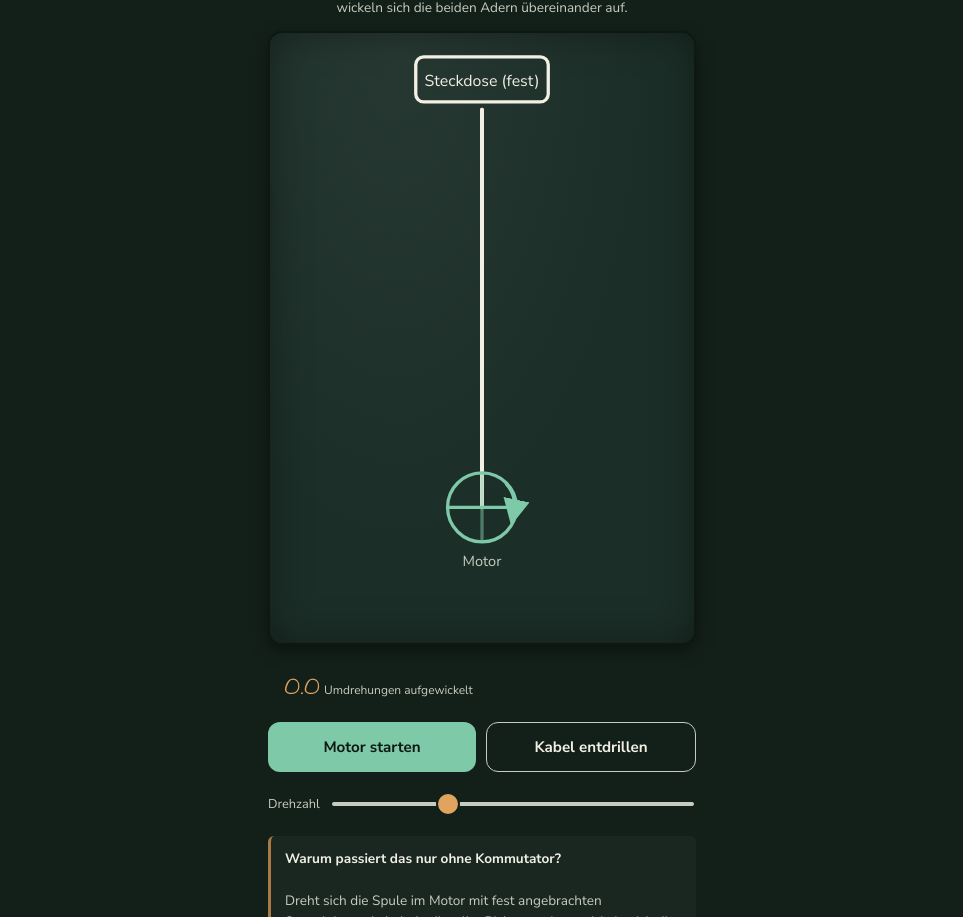
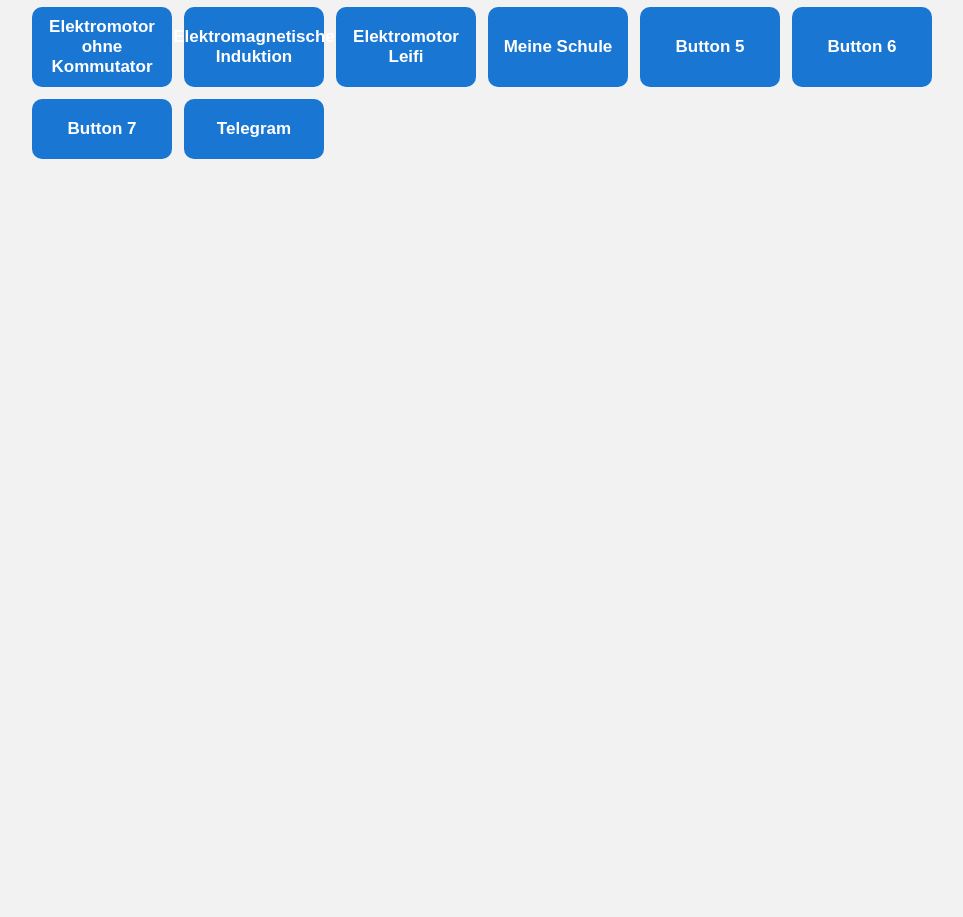
Before and after one commit to hssw24/vhs, a plain HTML site: page index.html in a window 1280 px wide. Shown: the part 91-1008 px from the top of the page, without its empty margins (158-1121 px from the left). After the commit the page ends 800 px from the top, so only its background shows below. Drawn offline with Linux system fonts and the light colour scheme.

Commit message:
update index.html

```diff
--- a/index.html
+++ b/index.html
@@ -2,317 +2,207 @@
 <html lang="de">
 <head>
     <meta charset="UTF-8">
-<meta name="viewport" content="width=device-width, initial-scale=1, maximum-scale=1, user-scalable=no, viewport-fit=cover">
-<title>Warum sich das Zuleitungskabel verdrillt</title>
+
+    <!-- Wichtig für die optimale Darstellung auf Handys -->
+    <meta name="viewport" content="width=device-width, initial-scale=1.0">
+
+    <title>Meine Buttonmatrix</title>
+
     <style>
-  @import url('https://fonts.googleapis.com/css2?family=Architects+Daughter&family=Nunito+Sans:wght@400;600;700;800&display=swap');
-
-  :root{
-    --board:#1c2e28;
-    --board-edge:#132019;
-    --chalk:#f2efe4;
-    --chalk-dim:#c8cbc0;
-    --copper:#e0a45f;
-    --copper-dim:#a97a45;
-    --teal:#7ec9a8;
-    --warn:#e2794f;
+        /* Grundlegende Seiteneinstellungen */
+        body {
+            margin: 0;
+            padding: 20px;
+            font-family: Arial, sans-serif;
+            background: #f2f2f2;
         }
 
-  *{box-sizing:border-box; -webkit-tap-highlight-color:transparent;}
-
-  html,body{
-    margin:0; padding:0;
-    background:var(--board-edge);
-    color:var(--chalk);
-    font-family:'Nunito Sans', -apple-system, system-ui, sans-serif;
-    min-height:100vh;
-    display:flex;
-    justify-content:center;
+        /* Überschrift */
+        h1 {
+            text-align: center;
+            margin-bottom: 20px;
         }
 
-  .page{
-    width:100%;
-    max-width:460px;
-    padding:env(safe-area-inset-top,18px) 16px calc(env(safe-area-inset-bottom,18px) + 16px);
-    display:flex;
-    flex-direction:column;
-    gap:14px;
+        /*
+         * BUTTONMATRIX
+         *
+         * auto-fit sorgt dafür, dass sich die Anzahl
+         * der Spalten automatisch an die Bildschirmbreite
+         * anpasst.
+         */
+        #buttonMatrix {
+            display: grid;
+
+            /* Auf großen Bildschirmen mehrere Spalten,
+               auf kleinen Bildschirmen entsprechend weniger */
+            grid-template-columns:
+                repeat(auto-fit, minmax(140px, 1fr));
+
+            gap: 12px;
+
+            max-width: 900px;
+            margin: 0 auto;
         }
 
-  header{ text-align:center; padding-top:6px; }
-  header h1{
-    font-family:'Architects Daughter', cursive;
-    font-weight:400;
-    font-size:1.5rem;
-    line-height:1.25;
-    margin:0 0 4px;
-    color:var(--chalk);
-  }
-  header p{
-    margin:0; font-size:0.85rem; color:var(--chalk-dim); line-height:1.4;
+        /* Aussehen der Buttons */
+        .matrixButton {
+            display: flex;
+            align-items: center;
+            justify-content: center;
+
+            min-height: 60px;
+            padding: 10px;
+
+            background: #1976d2;
+            color: white;
+
+            border: none;
+            border-radius: 10px;
+
+            font-size: 17px;
+            font-weight: bold;
+
+            cursor: pointer;
+
+            /* Verhindert, dass Text ausgewählt wird */
+            user-select: none;
+
+            /* Kleine Animation */
+            transition: transform 0.1s, opacity 0.1s;
         }
 
-  .board{
-    position:relative;
-    background:
-      radial-gradient(ellipse at 30% 0%, rgba(255,255,255,0.05), transparent 60%),
-      var(--board);
-    border:2px solid #0e1712;
-    border-radius:14px;
-    box-shadow: inset 0 0 40px rgba(0,0,0,0.35), 0 6px 18px rgba(0,0,0,0.4);
-    overflow:hidden;
+        /* Effekt beim Antippen */
+        .matrixButton:active {
+            transform: scale(0.96);
+            opacity: 0.8;
         }
 
-  svg{ display:block; width:100%; height:auto; }
+        /*
+         * Zusätzliche Anpassung für sehr kleine Handys
+         */
+        @media (max-width: 400px) {
 
-  .readout{
-    display:flex;
-    justify-content:space-between;
-    align-items:baseline;
-    padding:10px 16px 4px;
-    font-family:'Architects Daughter', cursive;
-  }
-  .readout .count{ font-size:1.6rem; color:var(--copper); }
-  .readout .count small{ font-family:'Nunito Sans',sans-serif; font-size:0.75rem; color:var(--chalk-dim); margin-left:4px; }
-  .readout .flag{ font-size:0.95rem; color:var(--warn); opacity:0; transition:opacity .25s; }
-  .readout .flag.show{ opacity:1; }
-
-  .controls{
-    display:flex;
-    gap:10px;
+            body {
+                padding: 12px;
             }
 
-  button{
-    flex:1;
-    border:none;
-    border-radius:12px;
-    padding:14px 10px;
-    font-size:0.95rem;
-    font-weight:700;
-    font-family:'Nunito Sans', sans-serif;
-    cursor:pointer;
-    min-height:48px;
-  }
-  #toggleBtn{ background:var(--teal); color:#0e1712; }
-  #toggleBtn:active{ transform:scale(0.97); }
-  #resetBtn{ background:transparent; color:var(--chalk); border:1.5px solid var(--chalk-dim); }
-  #resetBtn:active{ transform:scale(0.97); background:rgba(255,255,255,0.06); }
-
-  .speedRow{
-    display:flex; align-items:center; gap:10px;
-    font-size:0.8rem; color:var(--chalk-dim);
-  }
-  input[type=range]{
-    flex:1; height:32px; -webkit-appearance:none; background:transparent;
-  }
-  input[type=range]::-webkit-slider-runnable-track{
-    height:4px; background:var(--chalk-dim); border-radius:2px;
-  }
-  input[type=range]::-webkit-slider-thumb{
-    -webkit-appearance:none; margin-top:-10px;
-    width:24px; height:24px; border-radius:50%;
-    background:var(--copper); border:2px solid var(--board-edge);
+            #buttonMatrix {
+                grid-template-columns: repeat(2, 1fr);
+                gap: 10px;
             }
 
-  .explain{
-    font-size:0.85rem; line-height:1.55; color:var(--chalk-dim);
-    background:rgba(255,255,255,0.03);
-    border-left:3px solid var(--copper-dim);
-    padding:12px 14px;
-    border-radius:6px;
+            .matrixButton {
+                min-height: 55px;
+                font-size: 15px;
             }
-  .explain b{ color:var(--chalk); }
+        }
     </style>
 </head>
+
 <body>
-<div class="page">
 
-  <header>
-    <h1>Warum sich das Zuleitungskabel verdrillt</h1>
-    <p>Motor ohne Kommutator &mdash; er dreht immer in dieselbe Richtung, also wickeln sich die beiden Adern übereinander auf.</p>
-  </header>
-
-  <div class="board">
-    <svg id="scene" viewBox="0 0 320 460" preserveAspectRatio="xMidYMid meet">
-      <!-- fixed anchor -->
-      <g id="anchor">
-        <rect x="110" y="18" width="100" height="34" rx="6" fill="none" stroke="var(--chalk)" stroke-width="2.5"/>
-        <text x="160" y="40" text-anchor="middle" font-family="Nunito Sans" font-size="12" fill="var(--chalk)">Steckdose (fest)</text>
-      </g>
-
-      <!-- cable drawn dynamically -->
-      <path id="wireA" fill="none" stroke="var(--copper)" stroke-width="3" stroke-linecap="round"/>
-      <path id="wireB" fill="none" stroke="var(--chalk)" stroke-width="3" stroke-linecap="round"/>
-
-      <!-- rotor group, positioned dynamically -->
-      <g id="rotor">
-        <circle r="26" fill="none" stroke="var(--teal)" stroke-width="2.5"/>
-        <line x1="-26" y1="0" x2="26" y2="0" stroke="var(--teal)" stroke-width="2.5"/>
-        <line x1="0" y1="-26" x2="0" y2="26" stroke="var(--teal)" stroke-width="2.5" opacity="0.5"/>
-        <path d="M 18 -18 A 25 25 0 0 1 24 4" fill="none" stroke="var(--teal)" stroke-width="2.5" marker-end="url(#arrowhead)"/>
-      </g>
-      <text id="rotorLabel" text-anchor="middle" font-family="Nunito Sans" font-size="11" fill="var(--chalk-dim)">Motor</text>
-
-      <defs>
-        <marker id="arrowhead" markerWidth="8" markerHeight="8" refX="4" refY="4" orient="auto">
-          <path d="M0,0 L8,4 L0,8 z" fill="var(--teal)"/>
-        </marker>
-      </defs>
-    </svg>
-  </div>
-
-  <div class="readout">
-    <div class="count"><span id="turns">0.0</span><small>Umdrehungen aufgewickelt</small></div>
-    <div class="flag" id="flag">&#9888; Kabel stark verdrillt</div>
-  </div>
-
-  <div class="controls">
-    <button id="toggleBtn">Motor starten</button>
-    <button id="resetBtn">Kabel entdrillen</button>
-  </div>
-
-  <div class="speedRow">
-    <span>Drehzahl</span>
-    <input type="range" id="speed" min="0.4" max="3" step="0.1" value="1.2">
-  </div>
-
-  <div class="explain">
-        <b>Warum passiert das nur ohne Kommutator?</b> <br><br>
-    Dreht sich die Spule im Motor mit fest angebrachten Stromleitungskabeln in dieselbe Richtung, dann wickeln sich die beiden Adern bei jeder Umdrehung ein Stück weiter umeinander.<br><br>
-
-    Nach vielen Umdrehungen wird das Kabel kürzer, straffer und kann auf
-    Dauer brechen &mdash; deshalb benötigt so ein Aufbau entweder einen Schleifkontakt (= Kommutator) oder muss regelmäßig
-    zurückgedreht werden.
+    <h1>VHS Hameln-Pyrmont</h1>
 
     <!--
-    <b>Warum passiert das nur ohne Kommutator?</b> Ein Kommutator ist ein rotierender Schleifkontakt: Er lässt die
-    Zuleitung fest an der Wand hängen, während sich nur ein Kontaktring mitdreht. Fehlt dieser Trick &mdash; wie bei
-    diesem einfachen Motor oder Ventilatoren mit direkt angelöteten Kabeln &mdash; wickeln sich die beiden Adern bei
-    jeder Umdrehung ein Stück weiter umeinander. Nach vielen Umdrehungen wird das Kabel kürzer, straffer und kann auf
-    Dauer brechen &mdash; deshalb braucht so ein Aufbau entweder einen Schleifkontakt oder muss regelmäßig
-    zurückgedreht werden.-->
-  </div>
+        Hier werden die Buttons automatisch erzeugt.
+        Du musst diesen Bereich normalerweise NICHT verändern.
+    -->
+    <div id="buttonMatrix"></div>
 
-</div>
 
     <script>
-(function(){
-  const svg = document.getElementById('scene');
-  const wireA = document.getElementById('wireA');
-  const wireB = document.getElementById('wireB');
-  const rotor = document.getElementById('rotor');
-  const rotorLabel = document.getElementById('rotorLabel');
-  const turnsEl = document.getElementById('turns');
-  const flagEl = document.getElementById('flag');
-  const toggleBtn = document.getElementById('toggleBtn');
-  const resetBtn = document.getElementById('resetBtn');
-  const speedInput = document.getElementById('speed');
 
-  const topY = 58;
-  const baseLength = 300;
-  const minLength = 150;
-  const shortenPerTurn = 6.5;
-  const amplitude = 26;
-  const centerX = 160;
+        /*
+         * =====================================================
+         * HIER DIE BUTTONS BEARBEITEN
+         * =====================================================
+         *
+         * "text" = Beschriftung des Buttons
+         *
+         * "link" = Ziel, das beim Anklicken geöffnet wird
+         *
+         * Einen neuen Button kannst du einfach kopieren.
+         */
 
-  const maxTurns = 20;
-  let angle = 0;       // radians, total rotor rotation
-  let running = false;
-  let unwinding = false;
-  let capped = false;
-  let lastT = null;
+        const buttons = [
 
-  function currentLength(turns){
-    return Math.max(minLength, baseLength - turns * shortenPerTurn);
+            {
+                text: "Elektromotor ohne Kommutator",
+                link: "https://vhs-sepia.vercel.app/emo.html"
+            },
+
+            {
+                text: "Elektromagnetische Induktion",
+                link: "https://vhs-sepia.vercel.app/emi-an3i.html"
+            },
+
+            {
+                text: "Elektromotor Leifi",
+                link: "https://youtu.be/jQfOAziIhXU"
+            },
+
+            {
+                text: "Meine Schule",
+                link: "https://www.beispiel.de"
+            },
+
+            {
+                text: "Button 5",
+                link: "https://www.beispiel.de"
+            },
+
+            {
+                text: "Button 6",
+                link: "https://www.beispiel.de"
+            },
+
+            {
+                text: "Button 7",
+                link: "https://www.beispiel.de"
+            },
+
+            {
+                text: "Telegram",
+                link: "https://web.telegram.org/a/"
             }
 
-  function buildPath(turns, phaseOffset){
-    const len = currentLength(turns);
-    const pts = [];
-    const N = 48;
-    for(let i=0;i<=N;i++){
-      const s = i/N;
-      const env = Math.sin(Math.PI * s);
-      const x = centerX + amplitude * env * Math.sin(2*Math.PI*turns*s + phaseOffset);
-      const y = topY + s*len;
-      pts.push((i===0?'M':'L') + x.toFixed(1) + ',' + y.toFixed(1));
-    }
-    return { d: pts.join(' '), len: len };
-  }
+        ];
 
-  function render(){
-    const turns = angle / (2*Math.PI);
-    const absTurns = Math.abs(turns);
 
-    const pa = buildPath(turns, 0);
-    const pb = buildPath(turns, Math.PI);
-    wireA.setAttribute('d', pa.d);
-    wireB.setAttribute('d', pb.d);
+        /*
+         * =====================================================
+         * AB HIER NICHTS MEHR ÄNDERN
+         * =====================================================
+         */
 
-    const rotorY = topY + pa.len;
-    rotor.setAttribute('transform', `translate(${centerX},${rotorY}) rotate(${(angle*180/Math.PI)%360})`);
-    rotorLabel.setAttribute('x', centerX);
-    rotorLabel.setAttribute('y', rotorY + 44);
+        const matrix = document.getElementById("buttonMatrix");
 
-    turnsEl.textContent = absTurns.toFixed(1);
-    if(capped){
-      flagEl.textContent = '⚠ Maximum erreicht – bitte entdrillen';
-      flagEl.classList.add('show');
-    } else {
-      flagEl.textContent = '⚠ Kabel stark verdrillt';
-      flagEl.classList.toggle('show', absTurns > 9);
-    }
-  }
 
-  function step(t){
-    if(lastT===null) lastT = t;
-    const dt = Math.min(0.05, (t-lastT)/1000);
-    lastT = t;
+        /*
+         * Für jeden Eintrag im buttons-Array
+         * wird automatisch ein Button erstellt.
+         */
+        buttons.forEach(button => {
 
-    if(running){
-      const speed = parseFloat(speedInput.value); // turns per second-ish
-      angle += speed * 2*Math.PI * dt;
-      const turnsNow = Math.abs(angle) / (2*Math.PI);
-      if(turnsNow >= maxTurns){
-        angle = Math.sign(angle) * maxTurns * 2*Math.PI;
-        running = false;
-        capped = true;
-        toggleBtn.textContent = 'Maximum erreicht';
-        toggleBtn.disabled = true;
-      }
-    } else if(unwinding){
-      const dir = angle > 0 ? -1 : 1;
-      const step = 6.5 * dt; // rad/s unwind speed
-      if(Math.abs(angle) <= step){
-        angle = 0;
-        unwinding = false;
-      } else {
-        angle += dir*step;
-      }
-    }
+            const element = document.createElement("button");
 
-    render();
-    requestAnimationFrame(step);
-  }
+            // Beschriftung
+            element.textContent = button.text;
 
-  toggleBtn.addEventListener('click', function(){
-    if(capped) return;
-    running = !running;
-    unwinding = false;
-    toggleBtn.textContent = running ? 'Motor stoppen' : 'Motor starten';
+            // CSS-Klasse
+            element.className = "matrixButton";
+
+            // Link beim Anklicken öffnen
+            element.addEventListener("click", () => {
+                window.location.href = button.link;
             });
 
-  resetBtn.addEventListener('click', function(){
-    running = false;
-    unwinding = true;
-    capped = false;
-    toggleBtn.disabled = false;
-    toggleBtn.textContent = 'Motor starten';
+            // Button in die Matrix einfügen
+            matrix.appendChild(element);
+
         });
 
-  render();
-  requestAnimationFrame(step);
-})();
     </script>
+
 </body>
 </html>
```
Lines whose indentation alone changed are shown as unchanged.
